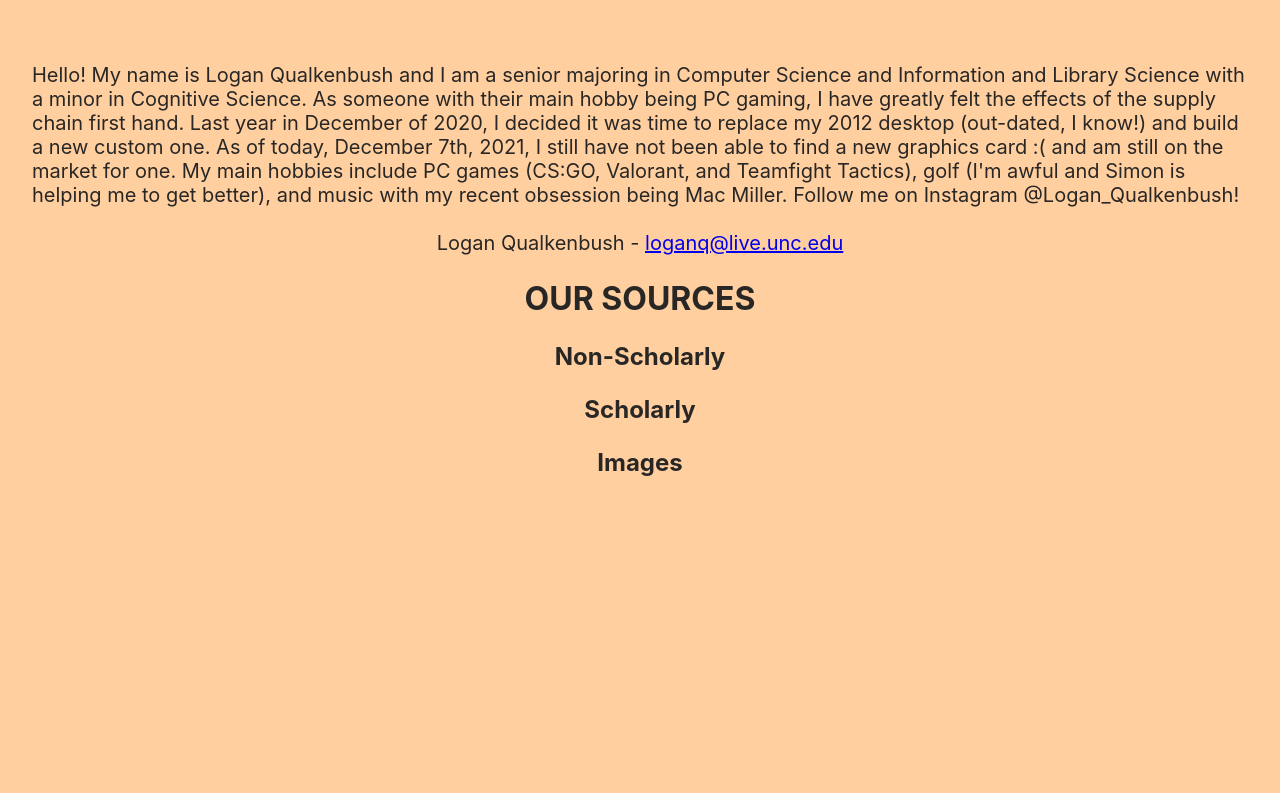
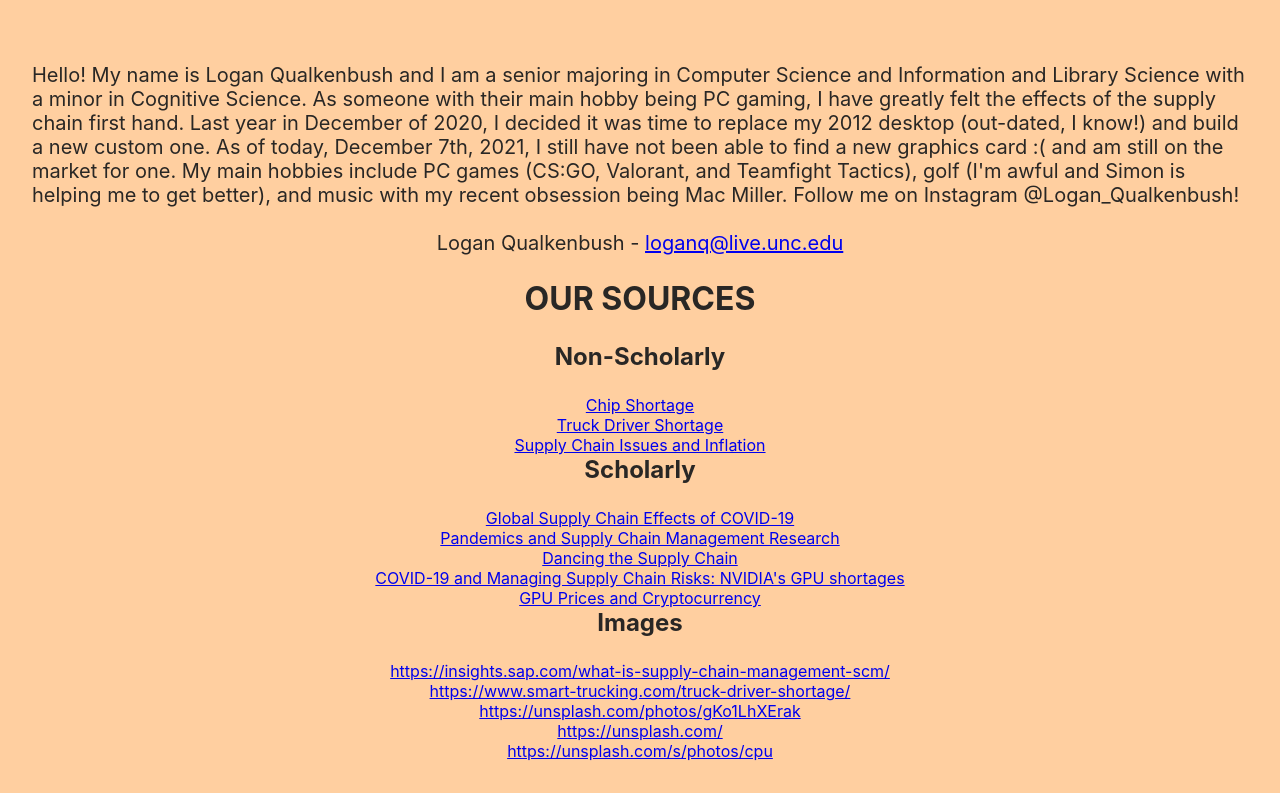
Before and after one commit to LoganQualk/supply-chain, a React (Create React App) app: page /About in a window 1280 px wide. Shown: the part 267-1060 px from the top of the page. Before the commit the page ends 800 px from the top, so only its background shows below. Built offline with nearby package versions, Linux system fonts and the light colour scheme.

Commit message:
added sources to about page

```diff
--- a/src/About.js
+++ b/src/About.js
@@ -1,3 +1,9 @@
+import image1 from './Content/what-is-supply-chain-management.png';
+import image2 from './Content/Truck-Driving-in-Storm.jpg';
+import image3 from './Content/trucker.jpg';
+import image4 from './Content/coronavirus-2.jpg';
+import image5 from './Content/CPU.jpg';
+
 const About = () => {
     return (
         <div className="content">
@@ -17,8 +23,21 @@ const About = () => {
             <p className="centerText">Logan Qualkenbush - <a href='mai&#108;t&#111;&#58;&#108;%6Fg&#97;%6&#69;%71&#64;li&#37;76e&#46;%7&#53;%&#54;E%&#54;&#51;%2E%6&#53;d%75'>lo&#103;anq&#64;&#108;ive&#46;&#117;nc&#46;&#101;du</a></p>
             <h2>Our Sources</h2>
             <h3>Non-Scholarly</h3>
+            <a href="https://www.techspot.com/news/91887-intel-ceo-pat-gelsinger-predicts-chip-shortage-last.html">Chip Shortage</a>
+            <a href="https://www.smart-trucking.com/truck-driver-shortage/">Truck Driver Shortage</a>
+            <a href="https://www.cnbc.com/2021/11/10/big-business-bosses-are-warning-that-supply-chain-issues-and-inflation-are-here-to-stay.html">Supply Chain Issues and Inflation</a>
             <h3>Scholarly</h3>
+            <a href="https://www.nature.com/articles/s41562-020-0896-8">Global Supply Chain Effects of COVID-19</a>
+            <a href="https://onlinelibrary.wiley.com/doi/full/10.1111/deci.12468">Pandemics and Supply Chain Management Research</a>
+            <a href="https://onlinelibrary.wiley.com/doi/full/10.1111/jscm.12248">Dancing the Supply Chain</a>
+            <a href="https://www.theseus.fi/bitstream/handle/10024/503619/Hajdu_Nandor.pdf?sequence=2">COVID-19 and Managing Supply Chain Risks: NVIDIA's GPU shortages</a>
+            <a href="https://papers.ssrn.com/sol3/papers.cfm?abstract_id=3922181">GPU Prices and Cryptocurrency</a>
             <h3>Images</h3>
+            <a href="https://insights.sap.com/what-is-supply-chain-management-scm/">https://insights.sap.com/what-is-supply-chain-management-scm/</a>
+            <a href="https://www.smart-trucking.com/truck-driver-shortage/">https://www.smart-trucking.com/truck-driver-shortage/</a>
+            <a href="https://unsplash.com/photos/gKo1LhXErak">https://unsplash.com/photos/gKo1LhXErak</a>
+            <a href="https://unsplash.com/">https://unsplash.com/</a>
+            <a href="https://unsplash.com/s/photos/cpu">https://unsplash.com/s/photos/cpu</a>
         </div>
      );
 }
--- a/src/Carousel.js
+++ b/src/Carousel.js
@@ -9,16 +9,16 @@ const DemoCarousel = () => {
         <Carousel>
             <div>
                 <img src={image1} alt=""/>
-                <p className="legend">Trucker (placeholder)</p>
+                <p className="legend">Trucker</p>
 
             </div>
             <div>
                 <img src={image2} alt=""/>
-                <p className="legend">Covid-19 (placeholder)</p>
+                <p className="legend">Covid-19</p>
             </div>
             <div>
                 <img src={image3} alt=""/>
-                <p className="legend">CPU (placeholder)</p>
+                <p className="legend">CPU</p>
             </div>
         </Carousel>
     );
--- a/src/Home.js
+++ b/src/Home.js
@@ -15,6 +15,7 @@ const Home = () => {
                 They have faced extreme difficulties when attempting to replace or upgrade any technological components.
                 In this project, we will investigate the reasons behind these complications and how this will affect society long-term.
             </p>
+            <h3>Take Our Quiz!</h3>
             <div>
             <iframe id="interactApp61aeb8c11cb0b60018b37cb3" width="800" height="800" style={{"border" :"none", "max-width":"100%", "margin":"0"}} allowTransparency="true" frameborder="0"
             src="https://quiz.tryinteract.com/#/61aeb8c11cb0b60018b37cb3?method=iframe"></iframe>
```
Also changed, not shown: src/Content/what-is-supply-chain-management.png (added).
